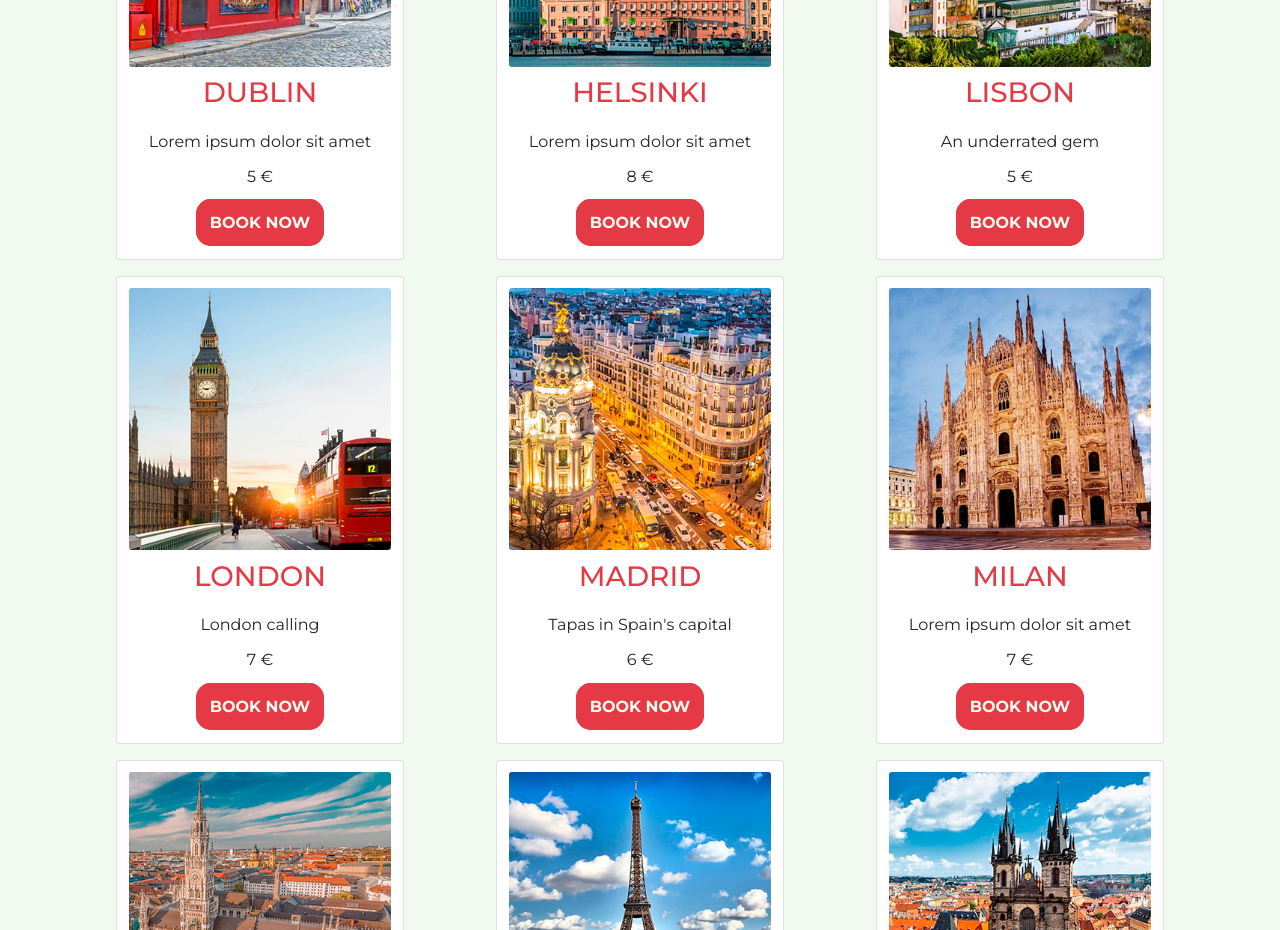
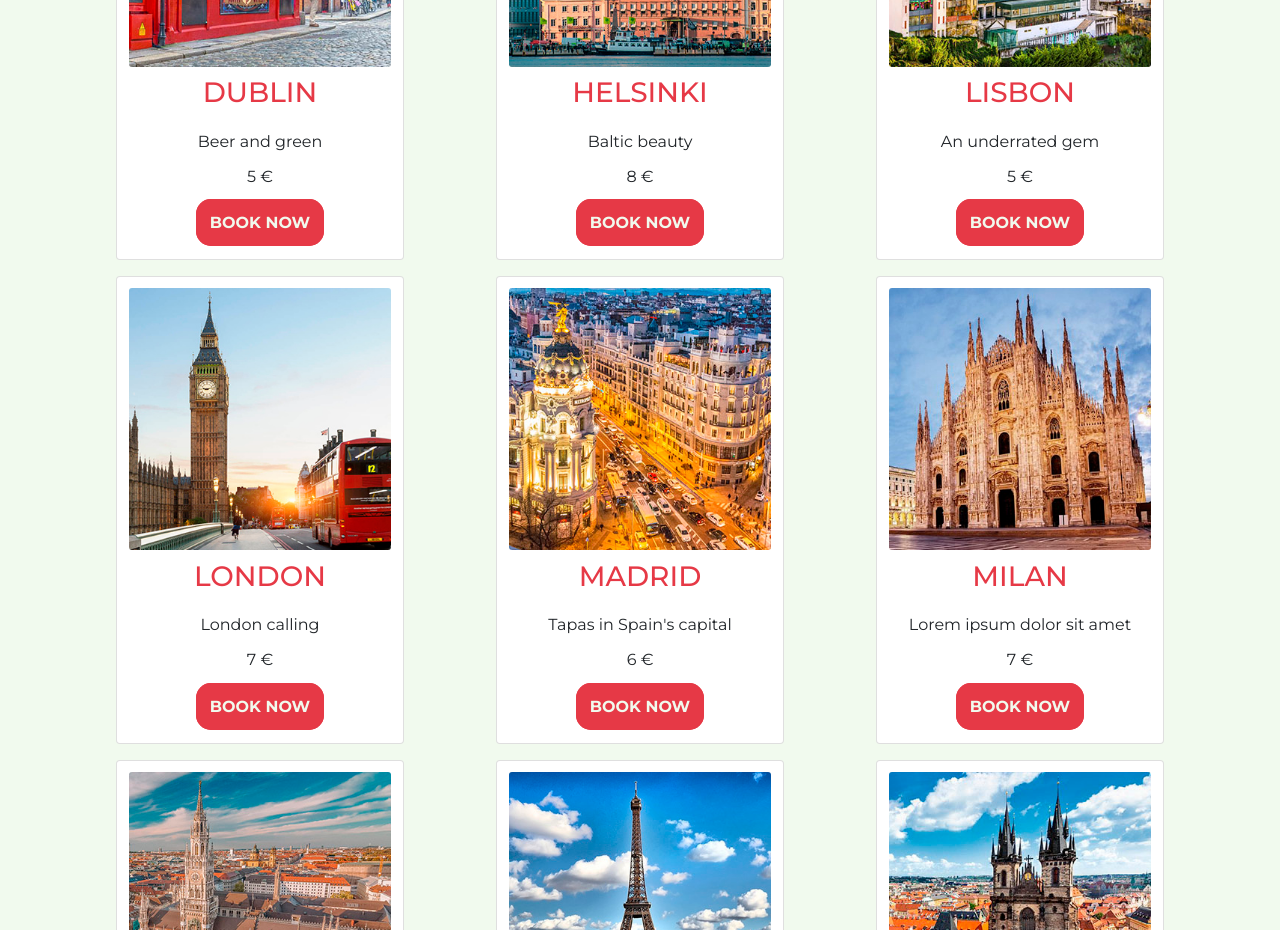
Before and after one commit to franciccone/ecommerce-react, a React (Create React App) app: page / in a window 1280 px wide. Shown: the part 2000-2930 px from the top of the page. Built offline with nearby package versions, Linux system fonts and the light colour scheme.

Commit message:
Add more catalog city descriptions

```diff
--- a/src/data/catalog.js
+++ b/src/data/catalog.js
@@ -80,7 +80,7 @@ export const catalog = [
         region: "west",
         name: "Berlin",
         desc: "Alternative culture",
-        bigdesc: "Lorem ipsum dolor sit amet, consetetur sadipscing elitr, sed diam nonumy eirmod tempor invidunt ut labore et dolore magna aliquyam erat, sed diam voluptua. At vero eos et accusam et justo duo dolores et ea rebum. Stet clita kasd gubergren, no sea takimata sanctus est Lorem ipsum dolor sit amet.",
+        bigdesc: "Berlin is the city of art, artists and museums. In fact, precious artefacts from all over the world are showcased at more than 170 museums here, some of which can be found on the internationally renowned Museum Island. And yet the city somehow remains chilled, with plenty of open spaces where people can go to breathe in some fresh air. With sprawling parks, wooded areas and lakes, Berlin is Germany's greenest city.",
         price: 5,
         stock: 20
     },
@@ -112,8 +112,8 @@ export const catalog = [
         picture: dublinPreview,
         region: "west",
         name: "Dublin",
-        desc: "Lorem ipsum dolor sit amet",
-        bigdesc: "Lorem ipsum dolor sit amet, consetetur sadipscing elitr, sed diam nonumy eirmod tempor invidunt ut labore et dolore magna aliquyam erat, sed diam voluptua. At vero eos et accusam et justo duo dolores et ea rebum. Stet clita kasd gubergren, no sea takimata sanctus est Lorem ipsum dolor sit amet.",
+        desc: "Beer and green",
+        bigdesc: "Dublin is where you'll find many of the Republic of Ireland treasures, housed in the city's galleries and museums and is where some of the most important events of this nation were played out, most notably the Easter Uprising of 1916.",
         price: 5,
         stock: 15
     },
@@ -123,8 +123,8 @@ export const catalog = [
         picture: helsinkiPreview,
         region: "scandinavia",
         name: "Helsinki",
-        desc: "Lorem ipsum dolor sit amet",
-        bigdesc: "Lorem ipsum dolor sit amet, consetetur sadipscing elitr, sed diam nonumy eirmod tempor invidunt ut labore et dolore magna aliquyam erat, sed diam voluptua. At vero eos et accusam et justo duo dolores et ea rebum. Stet clita kasd gubergren, no sea takimata sanctus est Lorem ipsum dolor sit amet.",
+        desc: "Baltic beauty",
+        bigdesc: "Helsinki delights its visitors with impressive coastlines, varied architecture, world-famous design highlights and Nordic specialties. The Finnish capital is small enough to be explored on foot. There are numerous excellent hotels near the city center. Among the many attractions are unique churches, a sea fortress that is a UNESCO World Heritage Site, and traditional marketplaces from the 19th century.",
         price: 8,
         stock: 15
     },
```
